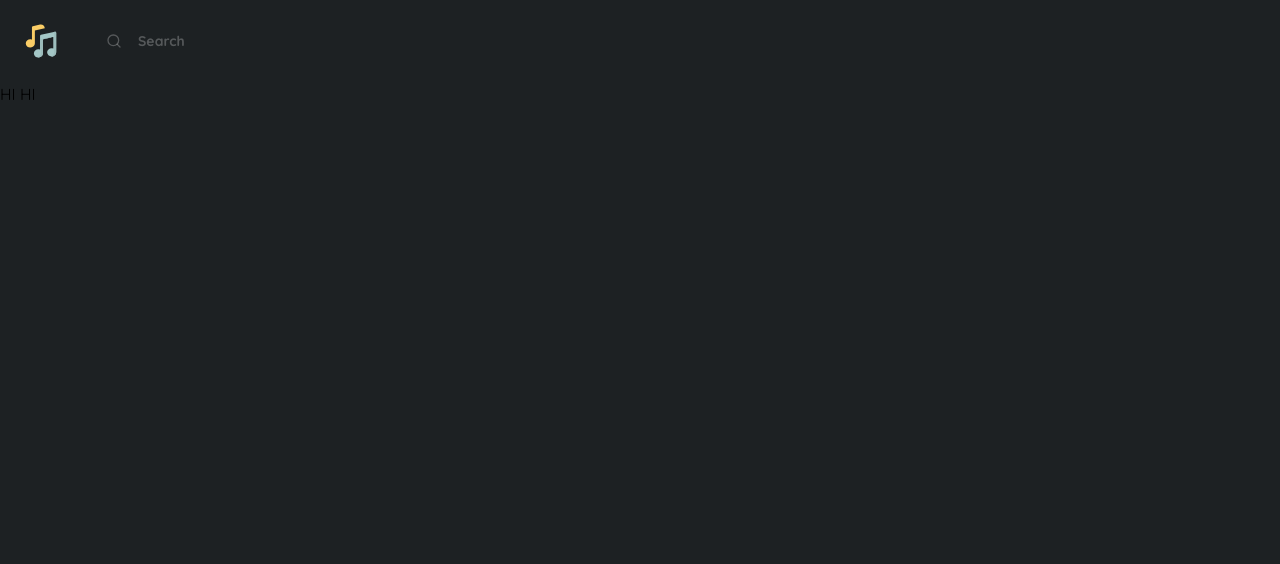
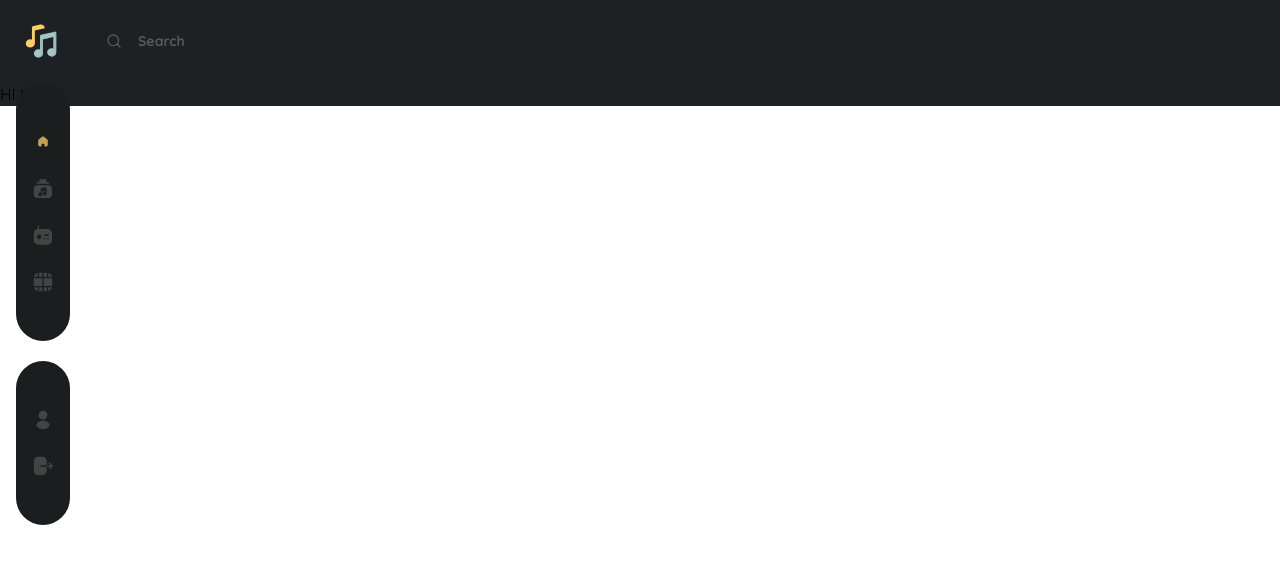
Before and after one commit to eniiku/musica, a React (Vite) app: page / in a window 1280 px wide. Shown: the top 564 px of the page. Built offline with nearby package versions, Linux system fonts and the light colour scheme.

Commit message:
feat(SideNav): create side navbar

```diff
--- a/src/App.tsx
+++ b/src/App.tsx
@@ -1,15 +1,18 @@
 import { Route, Routes } from 'react-router-dom';
-import { AppBar } from './components';
+import { AppBar, SideNav } from './components';
 import { Home } from './pages';
 
 const App = () => {
   return (
-    <div className=" bg-dark min-h-screen">
+    <div className=" bg-dark relative">
       <AppBar />
-      <div>
-        <Routes>
-          <Route path="/" element={<Home />} />
-        </Routes>
+      <div className="flex relative">
+        <SideNav />
+        <div>
+          <Routes>
+            <Route path="/" element={<Home />} />
+          </Routes>
+        </div>
       </div>
     </div>
   );
--- a/src/components/AppBar.tsx
+++ b/src/components/AppBar.tsx
@@ -93,7 +93,7 @@ const AppBar = () => {
                       className="w-7 h-7"
                     />
 
-                    <p className="text-light font-bold text-opacity-25 ml-7 text-lg">
+                    <p className="text-light font-semibold text-opacity-25 ml-7 text-lg">
                       {item.title}
                     </p>
                   </button>
--- /dev/null
+++ b/src/components/SideNav.tsx
@@ -0,0 +1,35 @@
+import { navItems } from '../data/mainData';
+
+const SideNav = () => {
+  const topNav = navItems.slice(0, -2);
+  const bottomNav = navItems.slice(-2);
+
+  return (
+    <nav className="px-4 hidden md:block fixed">
+      <ul className="bg-dark-alt rounded-full py-6 px-4 mb-5">
+        {topNav.map((item) => (
+          <li key={item.title} role="navigation">
+            <img
+              src={item.icon}
+              alt={item.title}
+              className="w-[22px]  my-6 mx-auto cursor-pointer fill-light opacity-75"
+            />
+          </li>
+        ))}
+      </ul>
+      <ul className="bg-dark-alt rounded-full py-6 px-4">
+        {bottomNav.map((item) => (
+          <li key={item.title} role="navigation">
+            <img
+              src={item.icon}
+              alt={item.title}
+              className="w-[22px] my-6 mx-auto cursor-pointer fill-light opacity-75"
+            />
+          </li>
+        ))}
+      </ul>
+    </nav>
+  );
+};
+
+export default SideNav;
--- a/src/components/index.ts
+++ b/src/components/index.ts
@@ -1 +1,2 @@
 export { default as AppBar } from './AppBar';
+export { default as SideNav } from './SideNav';
```
